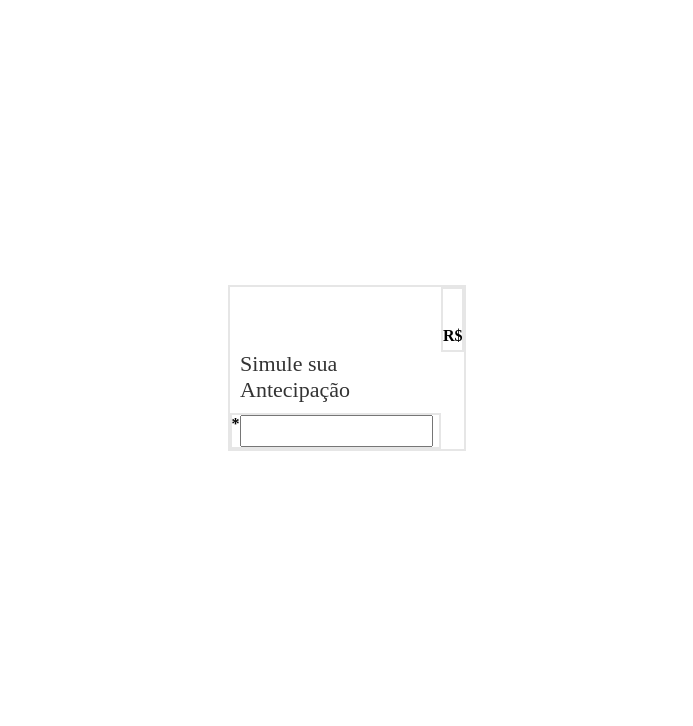
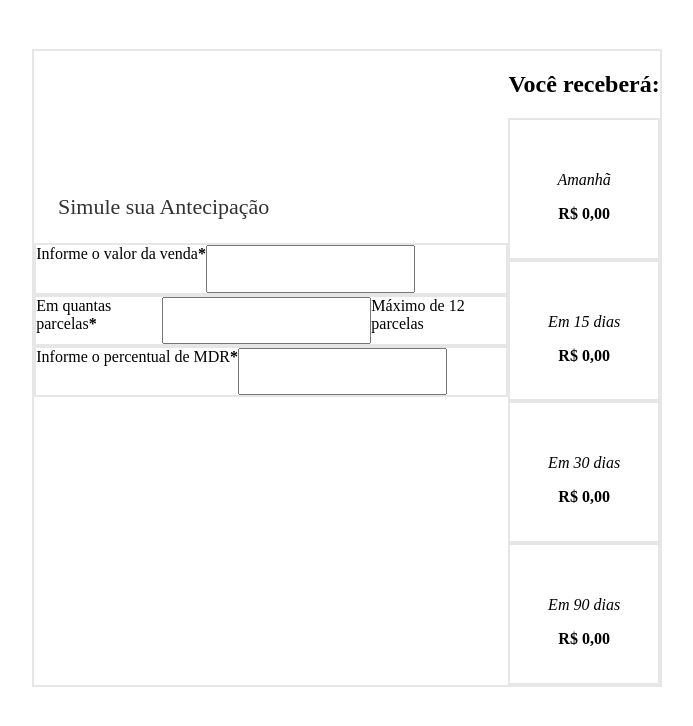
Before and after one commit to matheusprado1/test-front-end, a React (Vite) app: page / in a window 1280 px wide. Shown: the top 726 px of the page, without its empty margins (301-994 px from the left). Built offline with nearby package versions, Linux system fonts and the light colour scheme.

Commit message:
feat: refactoring component Caulculator

```diff
--- a/src/components/Calculator/index.jsx
+++ b/src/components/Calculator/index.jsx
@@ -11,10 +11,20 @@ const Calculator = () => {
           <header>
             <div className="title">Simule sua Antecipação</div>
           </header>
-          <Input/>
+          <form action="" className="form">
+            <Input label="Informe o valor da venda"/>
+            <Input label="Em quantas parcelas" hint="Máximo de 12 parcelas"/>
+            <Input label="Informe o percentual de MDR"/>
+          </form>
         </div>
         <div className="column2">
-          <Result/>
+          <div className="result">
+            <h2 className="subtitle">Você receberá:</h2>
+          </div>
+          <Result days="Amanhã" value="0,00"/>
+          <Result days="Em 15 dias" value="0,00"/>
+          <Result days="Em 30 dias" value="0,00"/>
+          <Result days="Em 90 dias" value="0,00"/>
         </div>
       </div>
     </StyledContainer>
```
